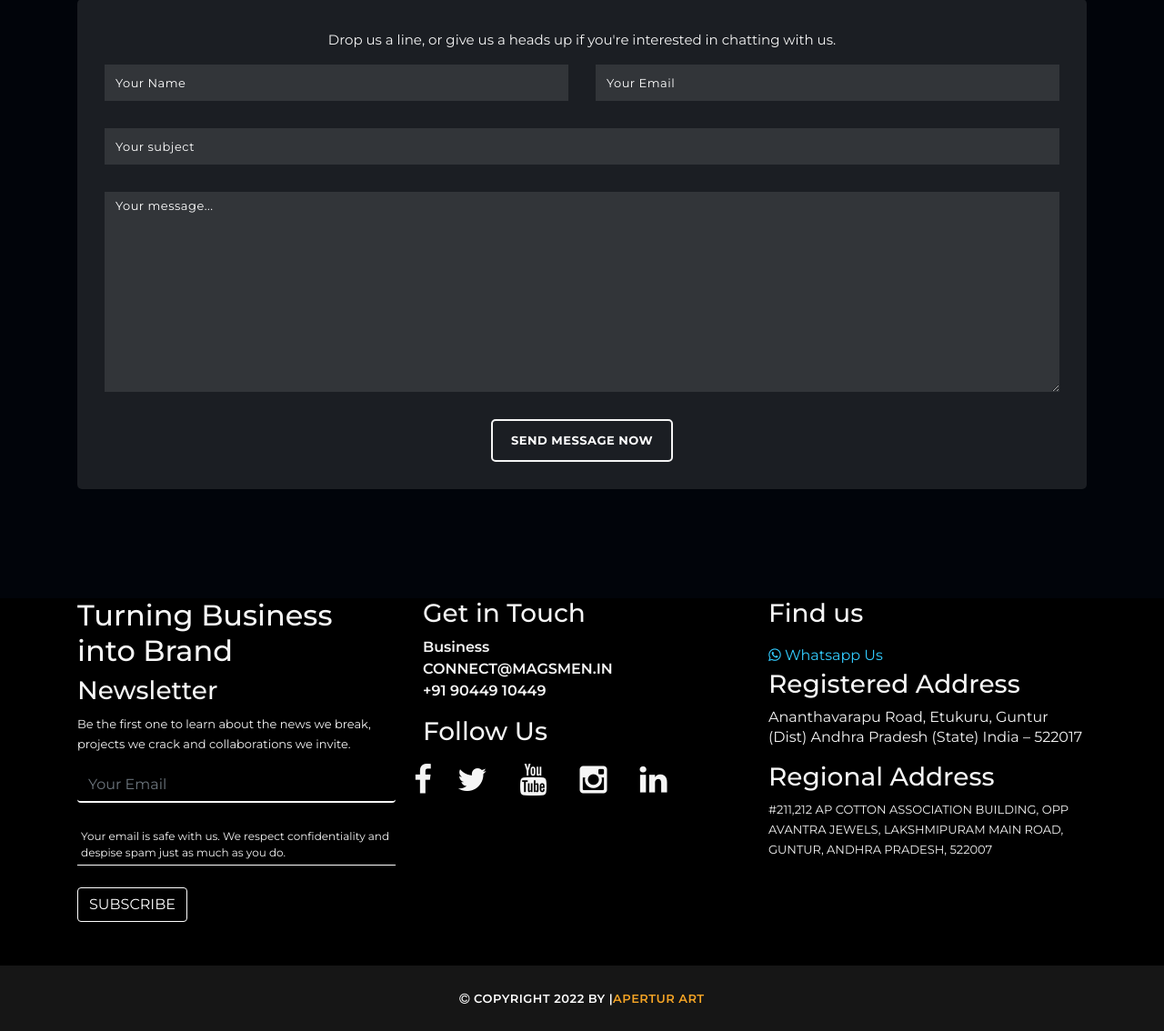
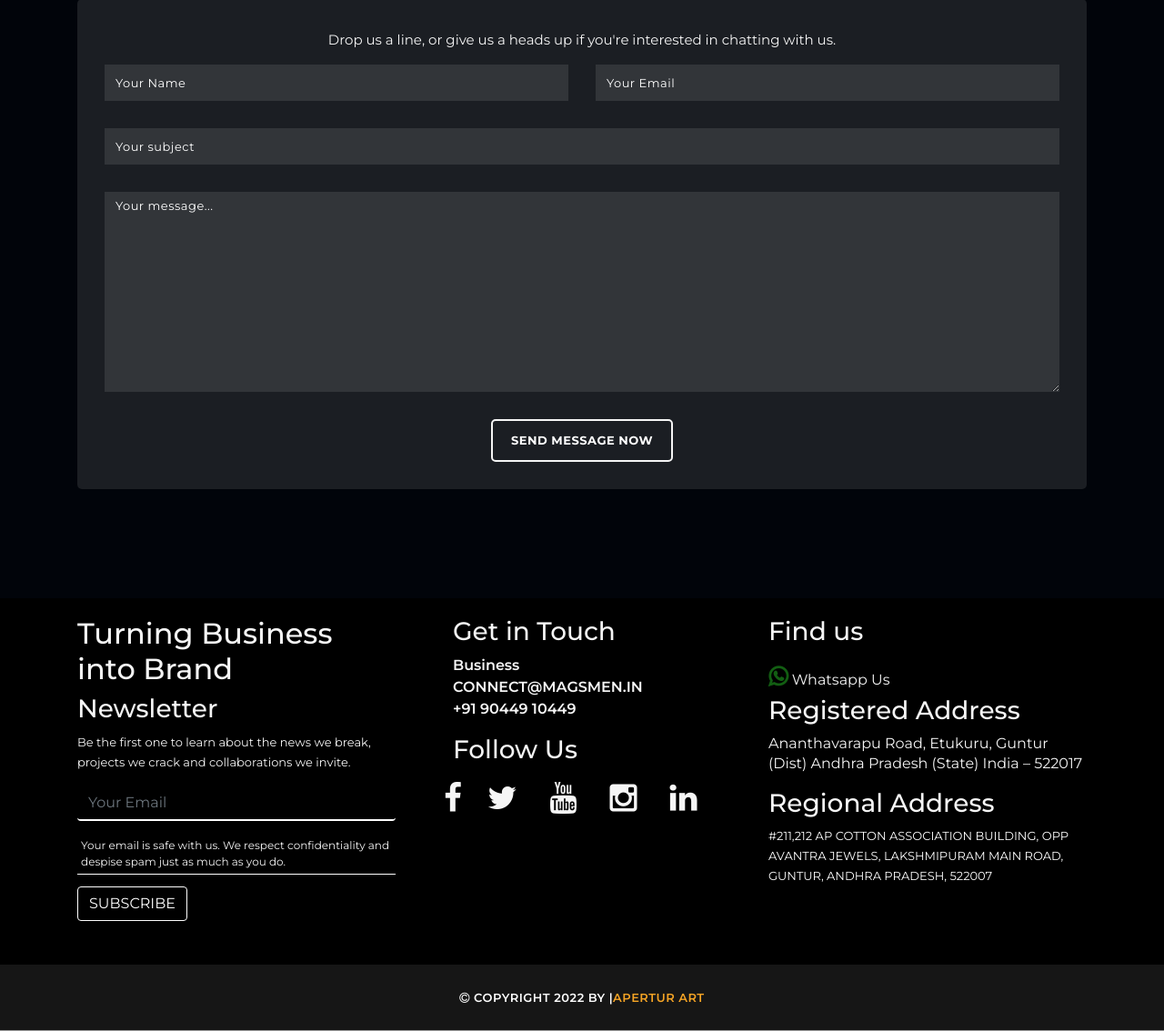
Before and after one commit to DT7Solutions/new-apertur-art, a Django app: page / in a window 1280 px wide. Shown: the part 4104-5238 px from the top of the page at 91% size. Run offline with Django 4.2, Linux system fonts and the light colour scheme; data comes from the database, SQL or seed files in the repository; both versions use the stored data as it was after the commit; some libraries are stand-ins or nearby versions.

Commit message:
fixed all issues

```diff
--- a/apertur/apertur_app/views.py
+++ b/apertur/apertur_app/views.py
@@ -27,7 +27,19 @@
         From:{}
         '''.format(subject,message,email)
         try:
-            send_mail(subject, message,'noreplaybadugudinesh94@gmail.com',recipient_list=['badugudinesh94@gmail.com'])
+            send_mail(subject, message,'noreplaybadugudinesh94@gmail.com',recipient_list=['aperturart@gmail.com'])
+            messages.success(request,sucess)
+        except:
+            messages.error(request,'your emsil sending fail')
+
+    # subscribe  form submission
+    if request.method == "POST":
+        email = request.POST.get('email',"")
+        sucess =f'hi {name} sucessfully Sending email'
+        # message = 'subscribe'
+        subject ="subscribe"
+        try:
+            send_mail(subject,'noreplaybadugudinesh94@gmail.com',recipient_list=['aperturart@gmail.com'])
             messages.success(request,sucess)
         except:
             messages.error(request,'your emsil sending fail')
--- a/apertur/static/assets/css/style.css
+++ b/apertur/static/assets/css/style.css
@@ -108,7 +108,51 @@
   }
   .social-links .fab:hover{
     color: #af1072;
+    transform: scale(1.1);
+    transition: 0.5s;
   }
   .fa-facebook {
     margin-left: -20px !important;
   }
+  .footer-col-1  h2{
+    font-weight: 800;
+    color: #af1072 !important;
+
+  }
+  .footer-col-1  h3{
+    font-weight: 600;
+  }
+
+  .subscripe-labele {
+    margin-top: -10px !important;
+    margin-bottom: -10px !important;
+  }
+  .sub-form button:hover{
+    background-image: linear-gradient(to right, rgba(198,53,112,1)5%,rgba(156,100,148,0.9304096638655462)54%,rgba(70, 108, 163, 0.967)94%);
+    color: whitesmoke !important;
+
+    transition: opacity 250ms 300ms;
+
+  }
+
+  .find-us .map_link a {
+    color: #fff;
+  }
+  .find-us .map_link a:hover {
+    color:rgba(198,53,112,1);
+  }
+  .find-us a{
+    color: whitesmoke;
+  }
+  /* .find-us a:hover{
+    color:rgba(198,53,112,1);
+  } */
+  .fa-whatsapp {
+    color: rgb(18, 94, 18);
+    font-weight: 600;
+    font-size: 25px !important;
+  }
+
+  .footer-section11 .sec-1,.sec-2,.sec-3 {
+  padding-top: 20px !important;
+  }
--- a/apertur/static/assets/js/contact.js
+++ b/apertur/static/assets/js/contact.js
@@ -29,3 +29,30 @@
         inputs.forEach(input => input.value = '');
         textariea.value =''
 })
+
+
+
+let subscribeform = document.querySelector('#subscribe_form');
+contactform.addEventListener('submit', function(event){
+          event.preventDefault();
+          $.ajax({
+            type:'POST',
+            url:'/',
+            data:{
+              email:$("#email").val(),
+              csrfmiddlewaretoken:$('input[name=csrfmiddlewaretoken]').val()
+            },
+            success: function(data) {
+
+              swal("success", "Your Message was sending successfully ", "success");
+
+            },
+            error: function(xhr, status, error) {
+              swal("error!", "Please Try Agian", "error");
+
+            },
+            dataType: 'text'
+        })
+        inputs.forEach(input => input.value = '');
+
+})
--- a/apertur/templates/uifiles/index.html
+++ b/apertur/templates/uifiles/index.html
@@ -300,6 +300,8 @@
                   <textarea name="message" rows="6" class="form-control" id="message" placeholder="Your message..." required=""></textarea>
                 </fieldset>
               </div>
+              <script src='https://www.google.com/recaptcha/api.js'></script>
+              <div class="g-recaptcha px-3" data-sitekey="6Lfgj00jAAAAAC0giK_HzP_y-WdN4CrYTbz67og1" required></div>
               <div class="col-md-12">
                 <fieldset class="d-flex justify-content-center align-items-center">
                   <button type="submit" id="form-submit" class="button">Send Message Now</button>
@@ -321,19 +323,20 @@
   <section class="section footer-section11" style="background-color:black ; color:whitesmoke">
     <div class="container">
       <div class="row">
-        <div class="col-md-4 col-sm-12 col-lg-4">
-         <h2>Turning Business into Brand</h2>
+        <div class="col-md-5 col-sm-12 col-lg-4 sec-1">
+         <h2 class="footer-col-1">Turning Business into Brand</h2>
          <h3>Newsletter</h3>
          <p>Be the first one to learn about the news we break, projects we crack and collaborations we invite.</p>
          <div>
-          <form action="" class="sub-form">
+          <form action="" class="sub-form" method="post" id="subscribe_form">
+            {% csrf_token %}
             <input type="email" class="form-control" placeholder="Your Email" ><br/>
-            <label for="">Your email is safe with us. We respect confidentiality and despise spam just as much as you do.</label>
-            <button type="submit" class="btn mb-5 mt-3">SUBSCRIBE</button>
+            <label for="" class="pb-5 subscripe-labele">Your email is safe with us. We respect confidentiality and despise spam just as much as you do.</label>
+            <button type="submit" class="btn mb-5 mt-3 subscrib_btn">SUBSCRIBE</button>
           </form>
          </div>
         </div>
-        <div class="col-md-4 col-sm-12 col-lg-4 get-in">
+        <div class="col-md-3 col-sm-12 col-lg-4 get-in px-5 sec-2 ">
           <h3>Get in Touch</h3>
           <span>Business</span><br/>
           <span>CONNECT@MAGSMEN.IN</span><br/>
@@ -357,13 +360,13 @@
               </div>
           </div>
         </div>
-        <div class="col-md-4 col-sm-12 col-lg-4 find-us">
+        <div class="col-md-4 col-sm-12 col-lg-4 find-us sec-3">
           <h3 class="mb-3">Find us</h3>
-          <a href="https://wa.me/+919044910449?text=I'm%20interested%20in%20your%20car%20for%20sale"><img src="" alt=""><i class="fab fa fa-brands fa-whatsapp mt-1 mb-2"></i> Whatsapp Us</a>
+          <a class="whates" href="https://wa.me/+919044910449?text=I'm%20interested%20in%20your%20car%20for%20sale"><i class="fab fa fa-brands fa-whatsapp mt-1 mb-2"></i> Whatsapp Us</a>
           <h3>Registered Address</h3>
           <p style="font-size: 16px !important;">Ananthavarapu Road, Etukuru, Guntur (Dist) Andhra Pradesh (State) India – 522017</p>
           <h3>Regional Address</h3>
-          <p>#211,212 AP COTTON ASSOCIATION BUILDING, OPP AVANTRA JEWELS, LAKSHMIPURAM MAIN ROAD, GUNTUR, ANDHRA PRADESH, 522007</p>
+          <p class="map_link"><a href="https://www.google.co.in/maps/place/MAGSMEN+-+Brand+consulting+firm+%7C+social+media+agency/@16.3114465,80.4254215,17z/data=!3m1!4b1!4m5!3m4!1s0x3a4a755aed1edb2d:0xf0fcdfb624d11870!8m2!3d16.3114414!4d80.4276102?hl=en&coh=164777&entry=tt&shorturl=1">#211,212 AP COTTON ASSOCIATION BUILDING, OPP AVANTRA JEWELS, LAKSHMIPURAM MAIN ROAD, GUNTUR, ANDHRA PRADESH, 522007</a></p>
         </div>
       </div>
     </div>
```
Also changed, not shown: apertur/apertur/settings.py (+5 -2 lines), apertur/db.sqlite3, apertur/static/assets/css/templatemo-grad-school.css (line endings or trailing spaces).
